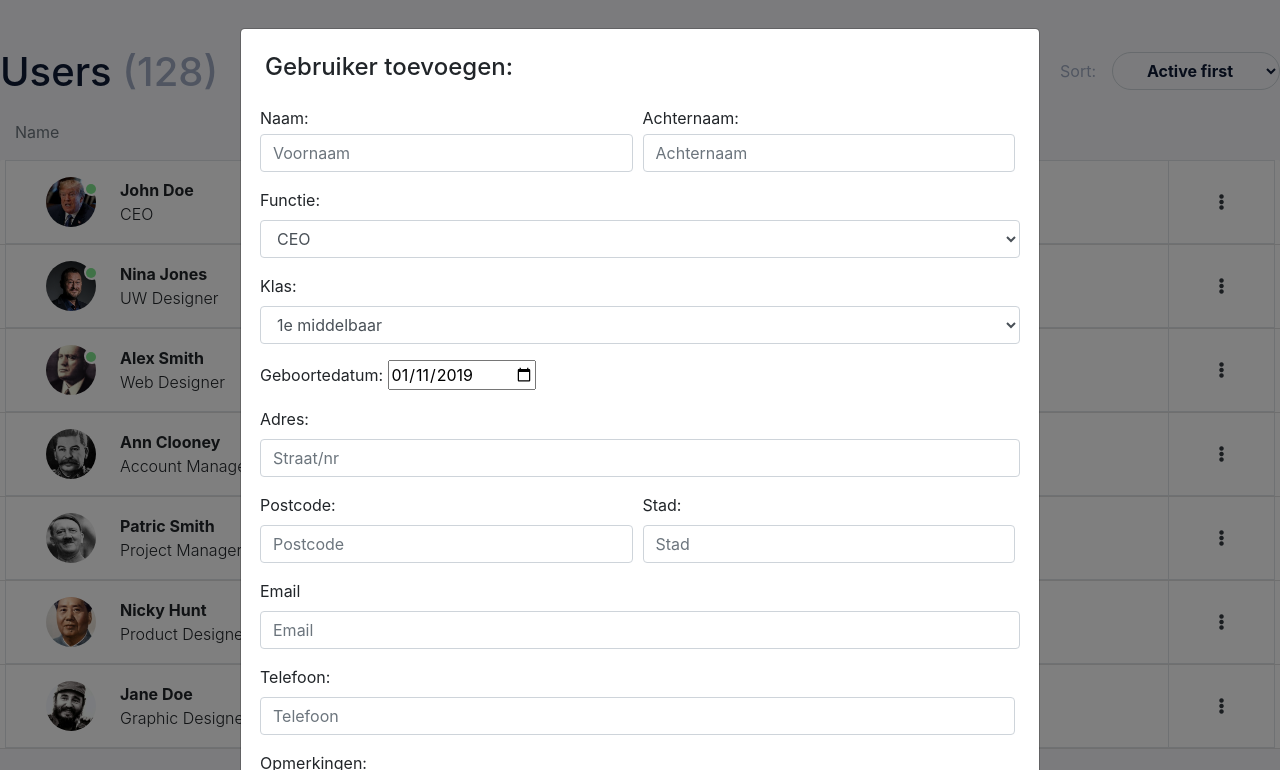
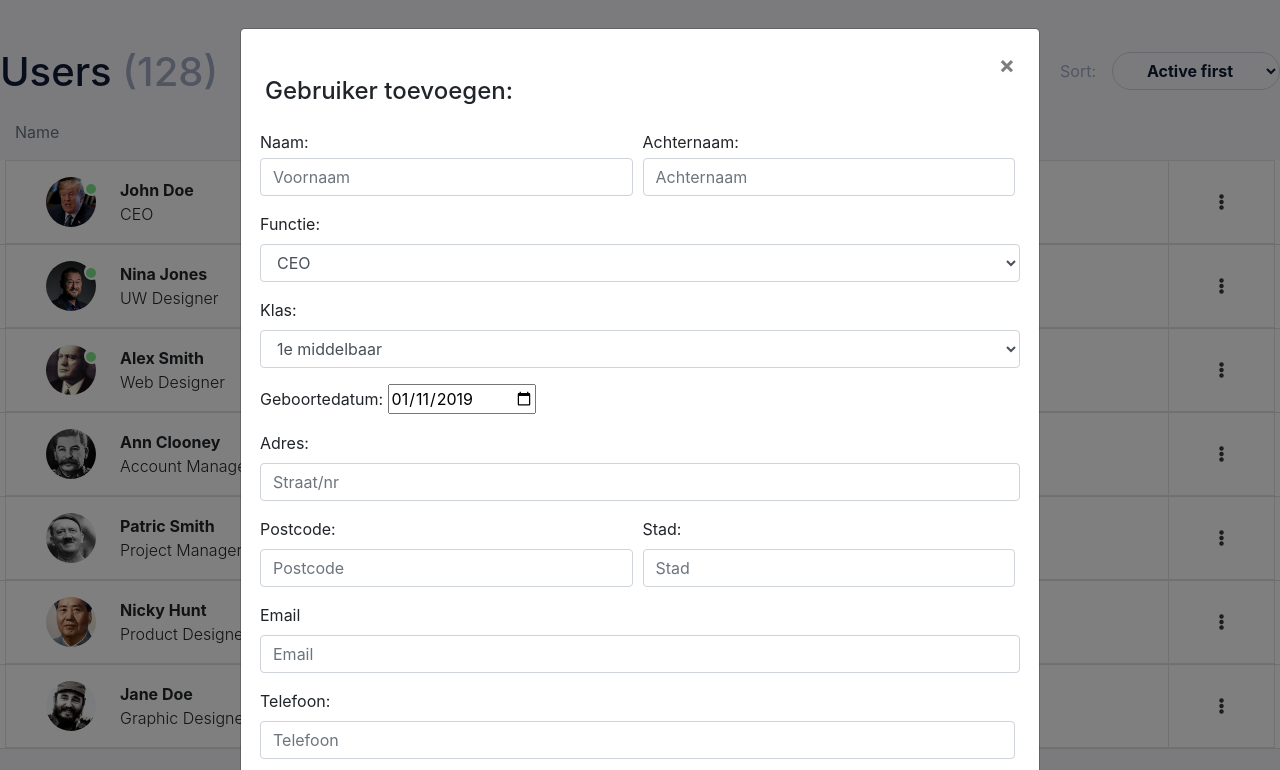
Before and after one commit to BrentVanhooren/scrum4, a plain HTML site: page index.html in a window 1280 px wide. Both pictures are taken after a click on the button 262 px from the left and 72 px from the top of the page. Shown: the top 770 px of the page. Drawn offline with nearby package versions, Linux system fonts and the light colour scheme; files that its build step writes are made by us from their sources.

Commit message:
closing button for user form

```diff
--- a/index.html
+++ b/index.html
@@ -19,6 +19,9 @@
 		<div class="modal fade user-modal-lg" tabindex="-1" role="dialog" aria-labelledby="myLargeModalLabel" aria-hidden="true">
 			<div class="modal-dialog modal-lg">
 				<div class="modal-content py-4 px-4">
+					<button type="button" class="close ml-auto" data-dismiss="modal" aria-label="Close">
+						<span aria-hidden="true">&times;</span>
+					</button>
 					<h4 class="pb-3">Gebruiker toevoegen:</h4>
 					<form action="wis">
 						<div class="form-row">
```
